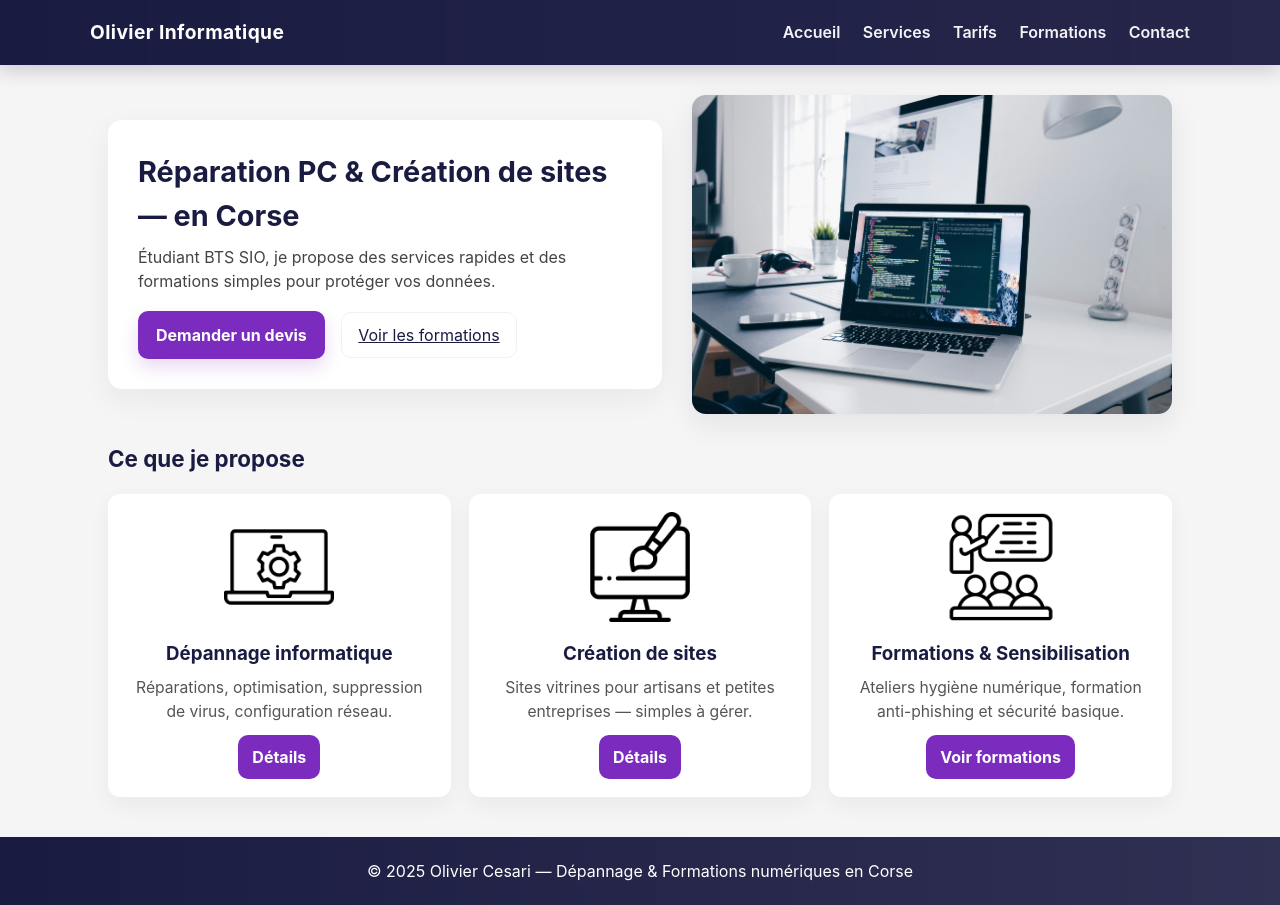
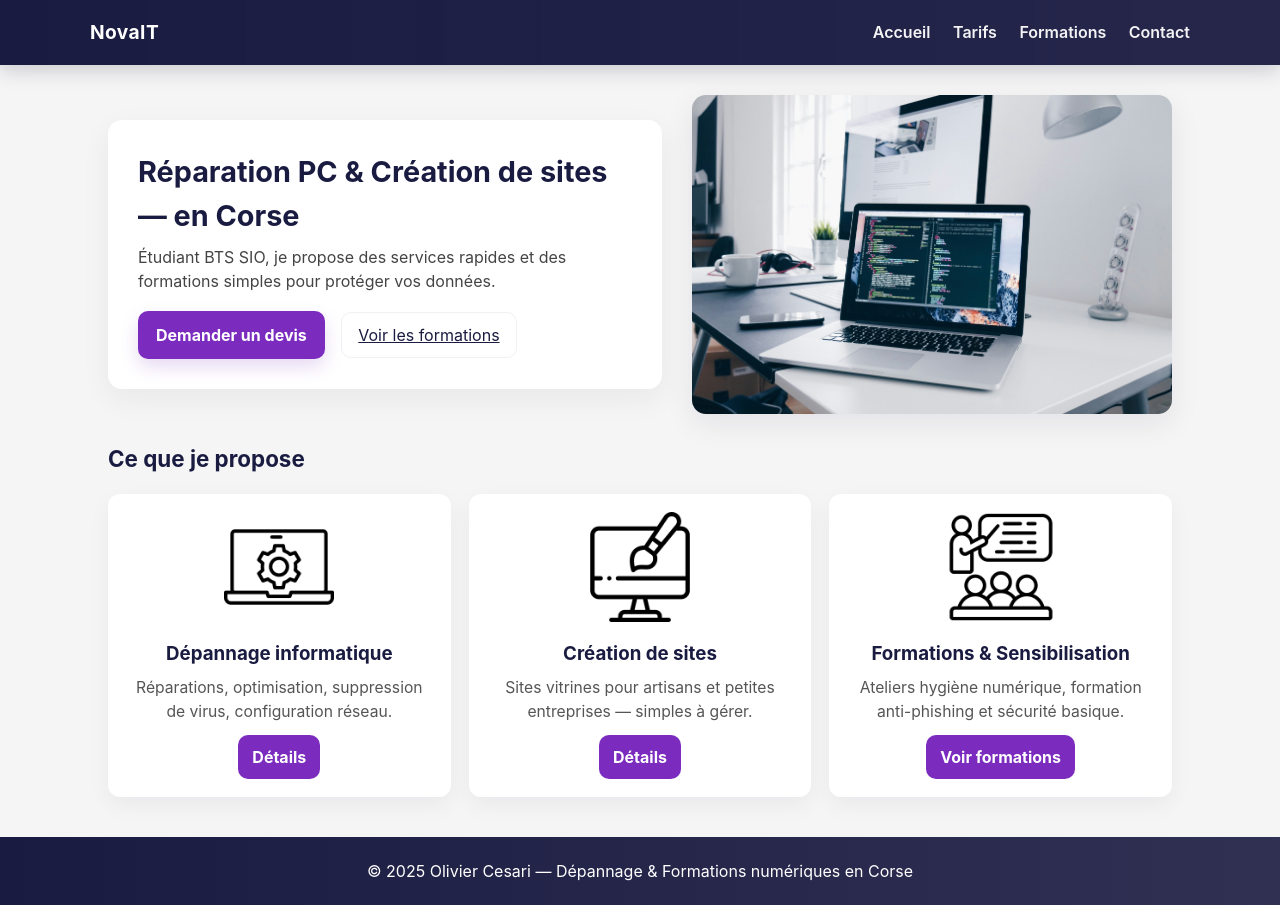
Before and after one commit to oxyfifi/site-olivier, a plain HTML site: page index.html in a window 1280 px wide. Drawn offline with Linux system fonts and the light colour scheme.

Commit message:
Change site title from 'Olivier Informatique' to 'NovaIT'

```diff
--- a/index.html
+++ b/index.html
@@ -12,11 +12,10 @@
   <div class="header-inner">
     <div class="site-title">
       <img src="images/logo.png" alt="logo" onerror="this.style.display='none'">
-      <h1>Olivier Informatique</h1>
+      <h1>NovaIT</h1>
     </div>
     <nav>
       <a href="index.html">Accueil</a>
-      <a href="services.html">Services</a>
       <a href="tarifs.html">Tarifs</a>
       <a href="formations.html">Formations</a>
       <a href="contact.html">Contact</a>
```
